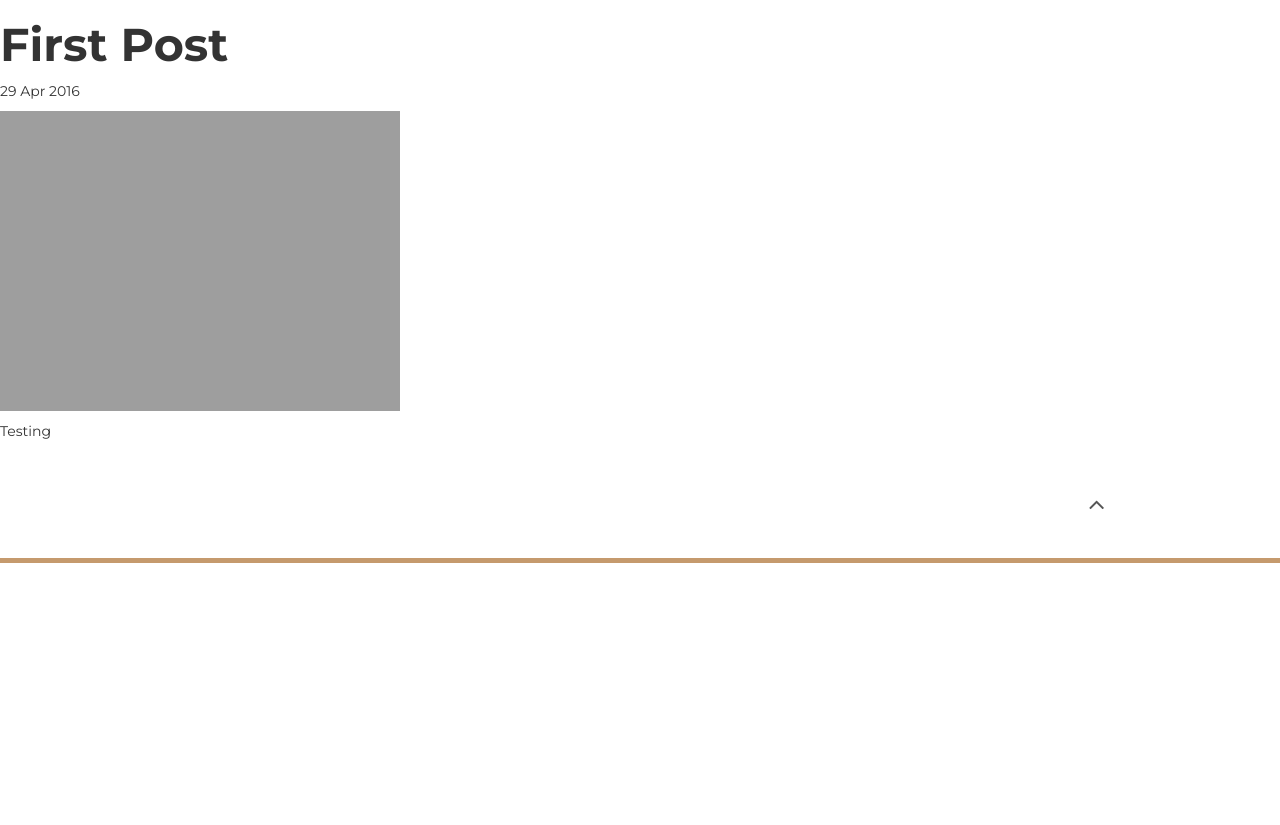
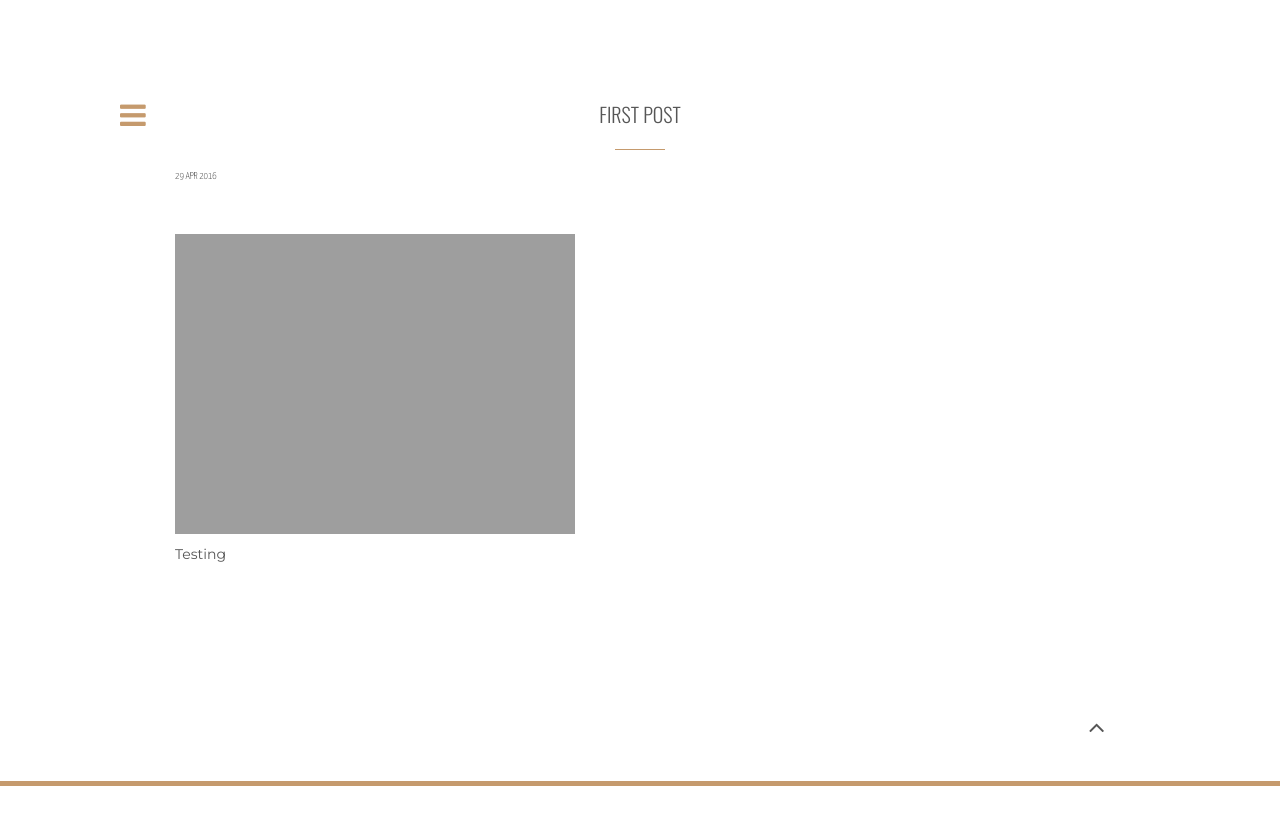
Before and after one commit to puds/serriferous.github.io, a Jekyll site: the page built from _posts/2016-04-29-first-post.md, in a window 1280 px wide. Shown: the top 825 px of the page. Built offline with Jekyll 4.4.1, drawn with Linux system fonts in a browser that asks for light colours; nearby versions of some CDN libraries; comment, search, counter and statistics services are not loaded.

Commit message:
Update post.html

```diff
--- a/_layouts/post.html
+++ b/_layouts/post.html
@@ -1,9 +1,23 @@
 ---
 layout: default
 ---
-<h1>{{ page.title }}</h1>
-<p class="meta">{{ page.date | date_to_string }}</p>
 
-<div class="post">
-  {{ content }}
-</div>
+<div id="contact">
+        <div class="container">
+
+           <nav id="menu" data-toggle="offcanvas" data-target=".navmenu">
+                <span class="fa fa-bars"></span>
+           </nav>
+
+
+            <div class="section-title text-center">
+                <h7>{{ page.title }}</h7>
+                <hr>
+            </div>
+            <h9><p class="meta">{{ page.date | date_to_string }}</p></h9>
+            <div class="space"></div>
+
+            {{ content}}
+
+                </div>
+            </div>
```
